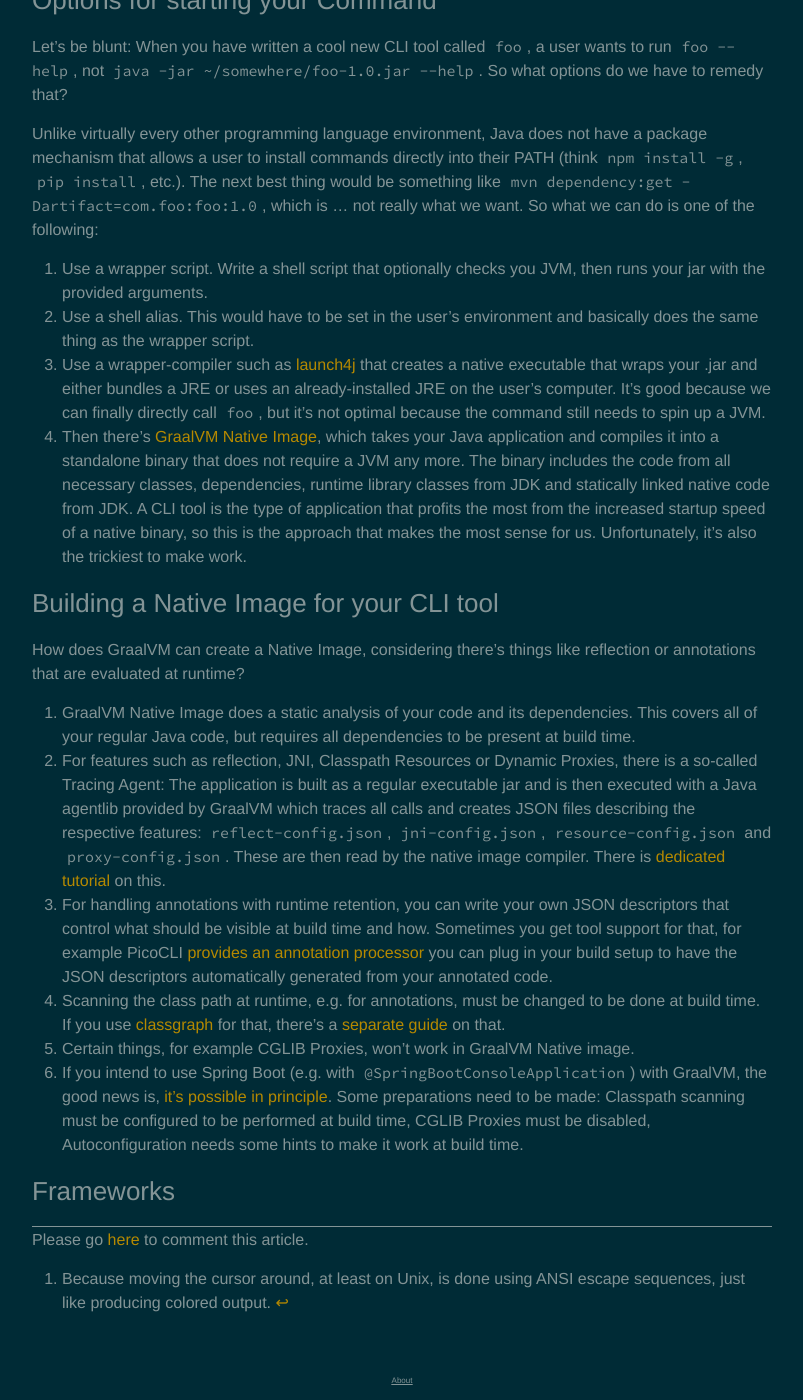
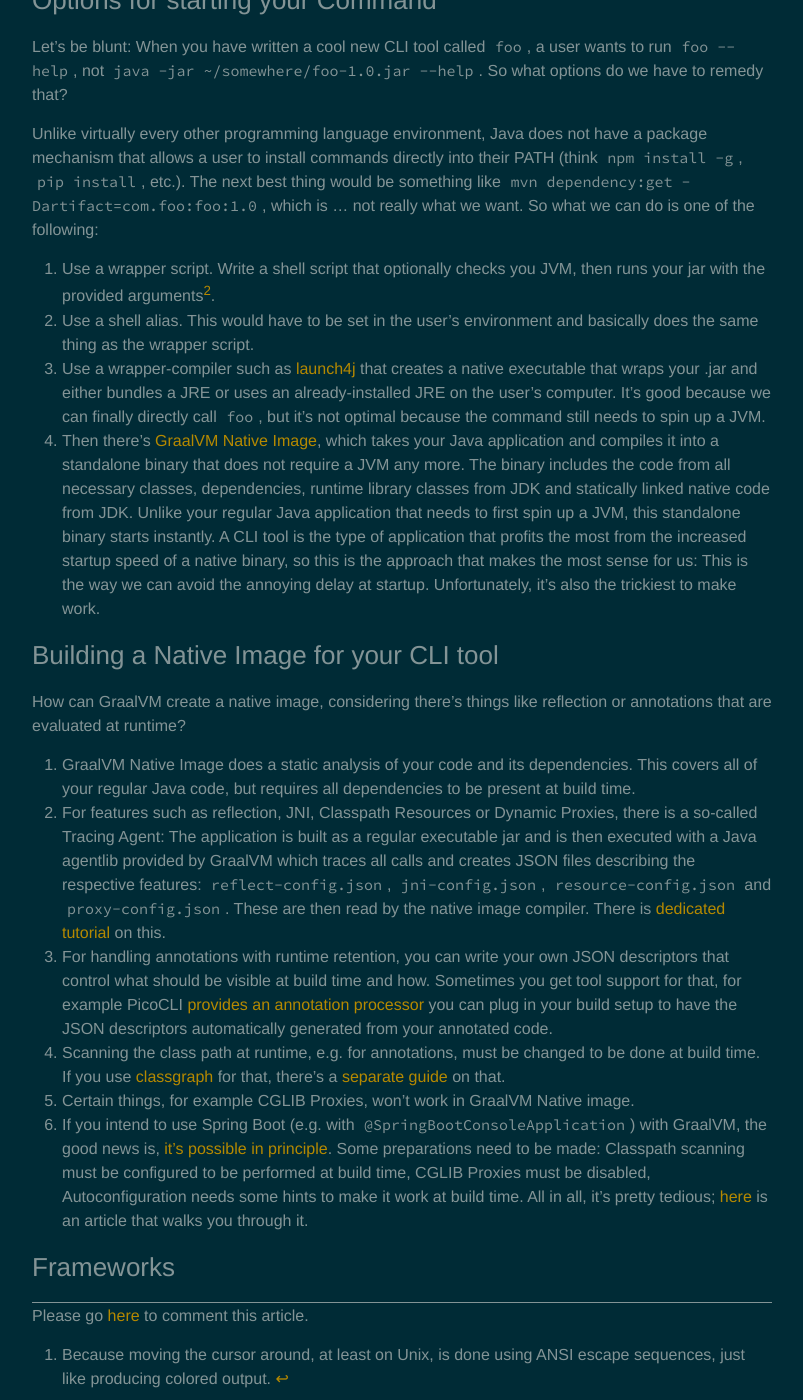
Before and after one commit to atextor/atextor.github.com, a Jekyll site: the page built from _posts/2020-07-27-building-a-decent-java-cli.md, in a window 1280 px wide and 1400 px high, scrolled down 6144 px. Shown: the whole window, without its empty margins (238-1041 px from the left). Built offline with Jekyll 4.4.1, drawn with Linux system fonts in a browser that asks for light colours; some of the changed text lies outside the part shown.

Commit message:
Update GraalVM part

```diff
--- a/_posts/2020-07-27-building-a-decent-java-cli.md
+++ b/_posts/2020-07-27-building-a-decent-java-cli.md
@@ -239,7 +239,7 @@
 following:
 
 1. Use a wrapper script. Write a shell script that optionally checks you JVM, then runs your jar
-   with the provided arguments.
+   with the provided arguments[^2].
 1. Use a shell alias. This would have to be set in the user's environment and basically does the
    same thing as the wrapper script.
 1. Use a wrapper-compiler such as [launch4j](http://launch4j.sourceforge.net/) that creates a native
@@ -249,14 +249,16 @@
 1. Then there's [GraalVM Native Image](https://www.graalvm.org/docs/reference-manual/native-image/),
    which takes your Java application and compiles it into a standalone binary that does not require
    a JVM any more. The binary includes the code from all necessary classes, dependencies, runtime
-   library classes from JDK and statically linked native code from JDK. A CLI tool is the type of
-   application that profits the most from the increased startup speed of a native binary, so this is
-   the approach that makes the most sense for us. Unfortunately, it's also the trickiest to make work.
+   library classes from JDK and statically linked native code from JDK. Unlike your regular Java
+   application that needs to first spin up a JVM, this standalone binary starts instantly. A CLI
+   tool is the type of application that profits the most from the increased startup speed of a
+   native binary, so this is the approach that makes the most sense for us: This is the way we can
+   avoid the annoying delay at startup. Unfortunately, it's also the trickiest to make work.
 
 ### Building a Native Image for your CLI tool
 
-How does GraalVM can create a Native Image, considering there's things like reflection or
-annotations that are evaluated at runtime?
+How can GraalVM create a native image, considering there's things like reflection or annotations
+that are evaluated at runtime?
 
 1. GraalVM Native Image does a static analysis of your code and its dependencies. This covers all of
    your regular Java code, but requires all dependencies to be present at build time.
@@ -279,9 +281,11 @@
 1. If you intend to use Spring Boot (e.g. with `@SpringBootConsoleApplication`) with GraalVM, the
    good news is, [it's possible in
    principle](https://spring.io/blog/2020/04/16/spring-tips-the-graalvm-native-image-builder-feature).
-   Some preparations need to be made: Classpath scanning must be configured to be
-   performed at build time, CGLIB Proxies must be disabled, Autoconfiguration needs some hints to
-   make it work at build time.
+   Some preparations need to be made: Classpath scanning must be configured to be performed at build
+   time, CGLIB Proxies must be disabled, Autoconfiguration needs some hints to make it work at build
+   time. All in all, it's pretty tedious;
+   [here](https://blog.codecentric.de/en/2020/05/spring-boot-graalvm/) is an article that walks you
+   through it.
 
 ### Frameworks
 
@@ -290,5 +294,9 @@
 [^1]: Because moving the cursor around, at least on Unix, is done using ANSI escape sequences, just
     like producing colored output.
 
+[^2]: You might say: You could handle _just_ the `--help` arguments and the like in the wrapper
+    script to have _that_ give instant feedback to avoid the JVM startup time, and you might
+    technically be right. However, I won't go into detail on how that's a bad idea.
+
 Please go [here](https://github.com/atextor/atextor.github.com/issues/5) to
 comment this article.
```
